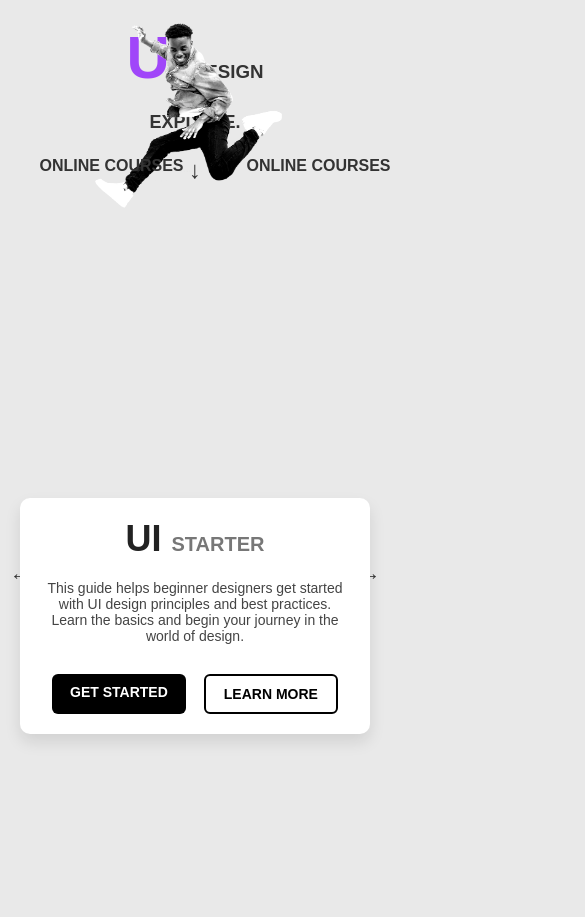
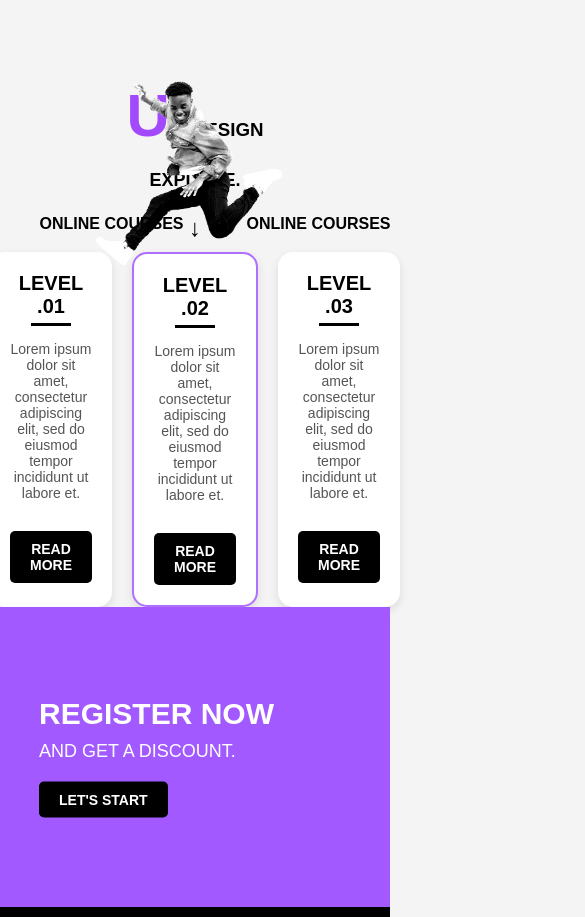
Before and after one commit to Geraklia/pogect, a plain HTML site: page group_progect1/index.html in a window 390 px wide. Shown: the part 867-1784 px from the top of the page, 585 px wide, since content can reach past the window. Drawn offline with Linux system fonts and the light colour scheme.

Commit message:
трохи покращений проєкт та є силки на деякі сайти
пупупупупу

```diff
--- a/group_progect1/index.html
+++ b/group_progect1/index.html
@@ -202,7 +202,13 @@
         <li><a href="#">HOME</a></li>
         <li><a href="#">ABOUT</a></li>
         <li><a href="#">COURSES</a></li>
-        <li><a href="#">BLOG</a></li>
+        <li>
+          <a
+            href="https://uk.wikipedia.org/wiki/%D0%91%D0%BB%D0%BE%D0%B3"
+            class="btn"
+            >BLOG</a
+          >
+        </li>
       </ul>
       <button class="sign-in">SIGN IN</button>
       <div class="burger-menu">☰</div>
@@ -219,7 +225,9 @@
         </p>
         <div class="buttons">
           <a href="#" class="btn btn-primary">LET'S START</a>
-          <a href="#" class="btn btn-secondary">READ MORE</a>
+          <a href="https://css.in.ua/html/tags" class="btn btn-secondary"
+            >READ MORE</a
+          >
         </div>
       </div>
 
@@ -380,8 +388,6 @@
           }
         }
       </style>
-</head>
-<body>
 
       <!-- 🔹 Навігація -->
       <header class="header">
@@ -392,8 +398,11 @@
             <li><a href="#">ABOUT</a></li>
             <li><a href="#">COURSES</a></li>
             <li><a href="#">BLOG</a></li>
-                <!-- Додаємо лінк на YouTube відео для кнопки SIGN IN -->
-                <li><a href="https://www.youtube.com/watch?v=dQw4w9WgXcQ" class="btn" target="_blank">SIGN IN</a></li>
+            <li>
+              <a href="https://www.youtube.com/watch?v=dQw4w9WgXcQ" class="btn"
+                >SIGN IN</a
+              >
+            </li>
           </ul>
         </nav>
       </header>
@@ -416,203 +425,106 @@
           <span>↓</span>
         </div>
       </section>
-      </section>
-    </section>
       <section>
-      <link
-        href="https://fonts.googleapis.com/css2?family=Poppins:wght@300;400;700&display=swap"
-        rel="stylesheet"
-      />
+    <title>UI Beginner Guide</title>
     <style>
+      /* Загальні стилі */
       * {
         margin: 0;
         padding: 0;
         box-sizing: border-box;
-          font-family: "Poppins", sans-serif;
+        font-family: Arial, sans-serif;
       }
 
       body {
-          background-color: #e9e9e9;
-          color: #333;
-          position: relative;
-          min-height: 100vh;
-          overflow-x: hidden;
+        background-color: #f4f4f4;
+        color: black;
+        text-align: center;
+        padding: 50px 0;
       }
 
-        /* --- Меню --- */
-        .navbar {
-          position: fixed;
-          top: 20px;
-          left: 20px;
-          padding: 12px 18px;
-          background-color: #000;
-          color: white;
-          font-size: 16px;
-          font-weight: bold;
-          border-radius: 5px;
-          z-index: 10;
+      .cards-container {
+        display: flex;
+        justify-content: center;
+        gap: 20px;
       }
 
-        /* --- Контейнер для основного контенту --- */
-        .main-container {
-          display: flex;
-          justify-content: center;
-          align-items: center;
-          height: 100vh;
-          padding: 80px;
-          position: relative;
-          z-index: 2;
+      .card {
+        background: white;
+        border-radius: 15px;
+        padding: 20px;
+        width: 250px;
         text-align: center;
+        box-shadow: 0 4px 10px rgba(0, 0, 0, 0.1);
       }
 
-        .text-box {
-          max-width: 550px;
-          padding: 30px;
-          background-color: white;
-          border-radius: 10px;
-          box-shadow: 0 8px 16px rgba(0, 0, 0, 0.1);
+      .card:nth-child(2) {
+        border: 2px solid #b070ff;
       }
 
-        .text-box h1 {
-          font-size: 56px;
-          font-weight: 700;
-          color: #222;
+      .card h2 {
+        font-size: 20px;
+        font-weight: bold;
       }
 
-        .text-box span {
-          font-size: 20px;
-          color: #777;
+      .card p {
+        font-size: 14px;
+        color: #555;
+        margin: 10px 0;
       }
 
-        .text-box p {
-          margin-top: 20px;
-          font-size: 16px;
-          color: #444;
+      .card .underline {
+        width: 40px;
+        height: 3px;
+        background: black;
+        margin: 5px auto 15px;
       }
 
-        .btn-group {
-          margin-top: 30px;
-          display: flex;
-          justify-content: center;
-          gap: 18px;
+      .btn {
+        background: #b070ff;
+        color: white;
+        padding: 10px 20px;
+        font-size: 14px;
+        font-weight: bold;
+        border: none;
+        border-radius: 5px;
+        cursor: pointer;
       }
 
-        .btn-group a {
-          padding: 12px 24px;
+      a {
         text-decoration: none;
-          font-size: 16px;
-          border-radius: 6px;
-          font-weight: bold;
-          transition: background-color 0.3s;
-        }
-
-        .btn-primary {
-          background-color: #000;
-          color: #fff;
-        }
-
-        .btn-secondary {
-          background-color: transparent;
-          border: 2px solid #000;
-          color: #000;
-        }
-
-        .btn-primary:hover {
-          background-color: #444;
-        }
-
-        .btn-secondary:hover {
-          background-color: #f0f0f0;
-        }
-
-        /* --- Підпис внизу --- */
-        .footer-text {
-          position: absolute;
-          bottom: 20px;
-          right: 30px;
-          font-size: 14px;
-          font-weight: bold;
-          color: #222;
-          background-color: white;
-          padding: 8px 12px;
-          border-radius: 5px;
-          box-shadow: 0 4px 8px rgba(0, 0, 0, 0.1);
-          z-index: 2;
-        }
-
-        /* --- Адаптивні стилі для середніх екранів --- */
-        @media (max-width: 1024px) {
-          .main-container {
-            padding: 60px 40px;
-          }
-          .text-box h1 {
-            font-size: 48px;
-          }
-        }
-
-        @media (max-width: 768px) {
-          .main-container {
-            flex-direction: column;
-            padding: 40px 20px;
-          }
-          .text-box {
-            width: 100%;
-            padding: 20px;
-          }
-        }
-
-        @media (max-width: 425px) {
-          .text-box h1 {
-            font-size: 36px;
-          }
-          .text-box p {
-            font-size: 14px;
-          }
-          .btn-group a {
-            padding: 10px 18px;
-            font-size: 14px;
-          }
-          .footer-text {
-            font-size: 12px;
-            padding: 5px 10px;
-          }
       }
     </style>
-
-      <!-- Фон з градієнтом -->
-      <div class="bg-gradient"></div>
-
-      <!-- Меню -->
-      <div class="navbar">MENU</div>
-
-      <!-- Основний контент -->
-      <div class="main-container">
-        <div class="text-box">
-          <h1>UI <span>STARTER</span></h1>
+    <div class="cards-container">
+      <div class="card">
+        <h2>LEVEL <span>.01</span></h2>
+        <div class="underline"></div>
         <p>
-            This guide helps beginner designers get started with UI design
-            principles and best practices. Learn the basics and begin your
-            journey in the world of design.
+          Lorem ipsum dolor sit amet, consectetur adipiscing elit, sed do
+          eiusmod tempor incididunt ut labore et.
         </p>
-          <div class="btn-group">
-            <a href="#" class="btn-primary">GET STARTED</a>
-            <a href="#" class="btn-secondary">LEARN MORE</a>
+        <a href="https://html5book.ru/html-tags/" class="btn">READ MORE</a>
+      </div>
+      <div class="card">
+        <h2>LEVEL <span>.02</span></h2>
+        <div class="underline"></div>
+        <p>
+          Lorem ipsum dolor sit amet, consectetur adipiscing elit, sed do
+          eiusmod tempor incididunt ut labore et.
+        </p>
+        <a href="https://css.in.ua/css/properties" class="btn">READ MORE</a>
+      </div>
+      <div class="card">
+        <h2>LEVEL <span>.03</span></h2>
+        <div class="underline"></div>
+        <p>
+          Lorem ipsum dolor sit amet, consectetur adipiscing elit, sed do
+          eiusmod tempor incididunt ut labore et.
+        </p>
+        <a href="https://developer.mozilla.org/ru/docs/Web/JavaScript/Reference" class="btn">READ MORE</a>
       </div>
     </div>
-      </div>
-
-      <!-- Підпис внизу -->
-      <div class="footer-text">EDITION 2022</div>
-    </section>
             <section>
-      <!DOCTYPE html>
-      <html lang="en">
-        <head>
-          <meta charset="UTF-8" />
-          <meta
-            name="viewport"
-            content="width=device-width, initial-scale=1.0"
-          />
               <title>Register Banner</title>
               <style>
                 * {
@@ -659,8 +571,7 @@
                   text-decoration: none;
                 }
               </style>
-        </head>
-        <body>
+
               <div class="banner">
                 <div class="text-container">
                   <h1>REGISTER NOW</h1>
@@ -668,18 +579,8 @@
                   <a href="#" class="btn">LET'S START</a>
                 </div>
               </div>
-        </body>
-      </html>
             </section>
             <section>
-      <!DOCTYPE html>
-      <html lang="en">
-        <head>
-          <meta charset="UTF-8" />
-          <meta
-            name="viewport"
-            content="width=device-width, initial-scale=1.0"
-          />
               <title>Black Background Section with Three Columns</title>
               <style>
                 * {
@@ -769,8 +670,6 @@
                   background-color: #7f4fd4;
                 }
               </style>
-        </head>
-        <body>
               <div class="black-background">
                 <div class="container">
                   <!-- Перша колонка: About до Privacy Policy -->
@@ -807,8 +706,10 @@
                   </div>
                 </div>
               </div>
+            </section>
           </body>
         </html>
       </section>
+    </section>
   </body>
 </html>
```
Lines whose indentation alone changed are shown as unchanged.
